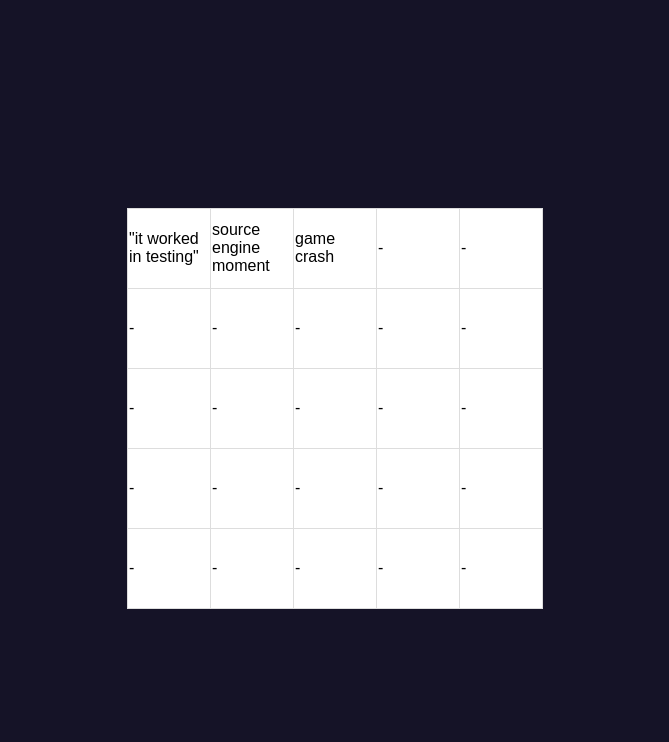
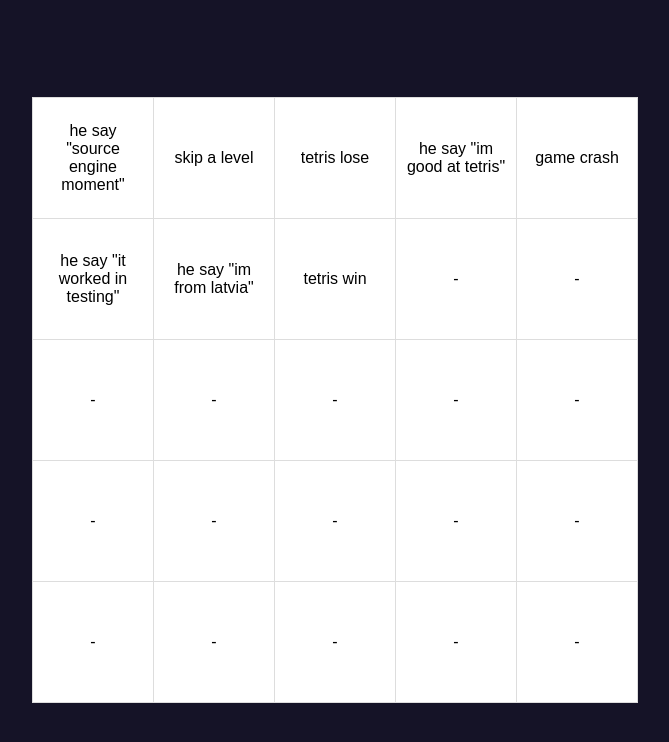
Before and after one commit to BigVirusBoi/BigVirusBoi.github.io, a plain HTML site: page sus/pprunner.html in a window 1280 px wide. Shown: the whole page, without its empty margins (305-974 px from the left). Drawn offline with Linux system fonts and the light colour scheme.

Commit message:
some more ideas

```diff
--- a/sus/pprunner.css
+++ b/sus/pprunner.css
@@ -1,4 +1,6 @@
 body {
+    padding: 0;
+    margin: 0;
     display: grid;
     justify-content: center;
     align-items: center;
@@ -13,17 +15,13 @@ table {
     width: 100%;
 }
 
-tr {
-    height: 80px;
-}
-
 td {
-    height: 100%;
-    width: 80px;
+    height: 100px;
+    width: 100px;
     border: 1px solid #dddddd;
     text-align: center;
-    text-align: left;
     background: white;
+    padding: 10px;
     cursor: pointer;
 }
 
--- a/sus/pprunner.html
+++ b/sus/pprunner.html
@@ -8,9 +8,7 @@
     <link rel="stylesheet" href="pprunner.css">
 </head>
 <body>
-    <table id="bingo">
-
-    </table>
+    <table id="bingo"></table>
 </body>
 </html>
 
@@ -47,8 +45,14 @@
 
     cards = [
         "game crash",
-        "source engine moment",
-        "\"it worked in testing\""
+        "tetris win",
+        "tetris lose",
+        "skip a level",
+
+        "he say \"im good at tetris\"",
+        "he say \"source engine moment\"",
+        "he say \"im from latvia\"",
+        "he say \"it worked in testing\""
     ];
     load();
 </script>
```
